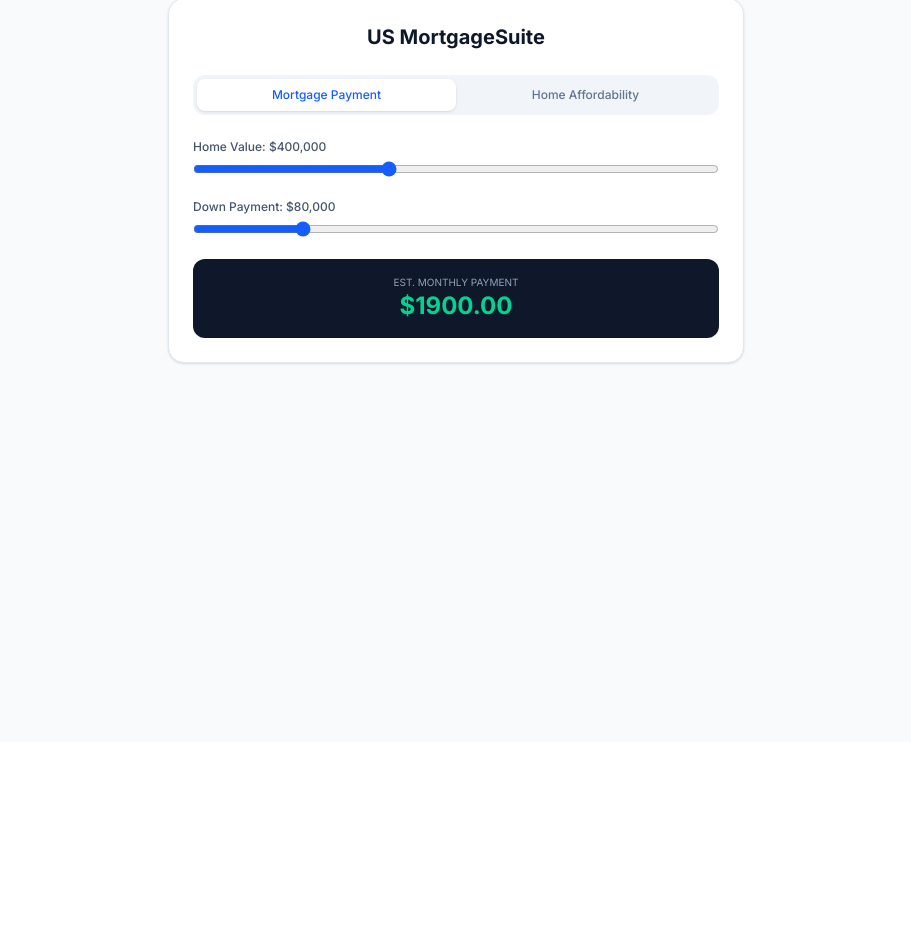
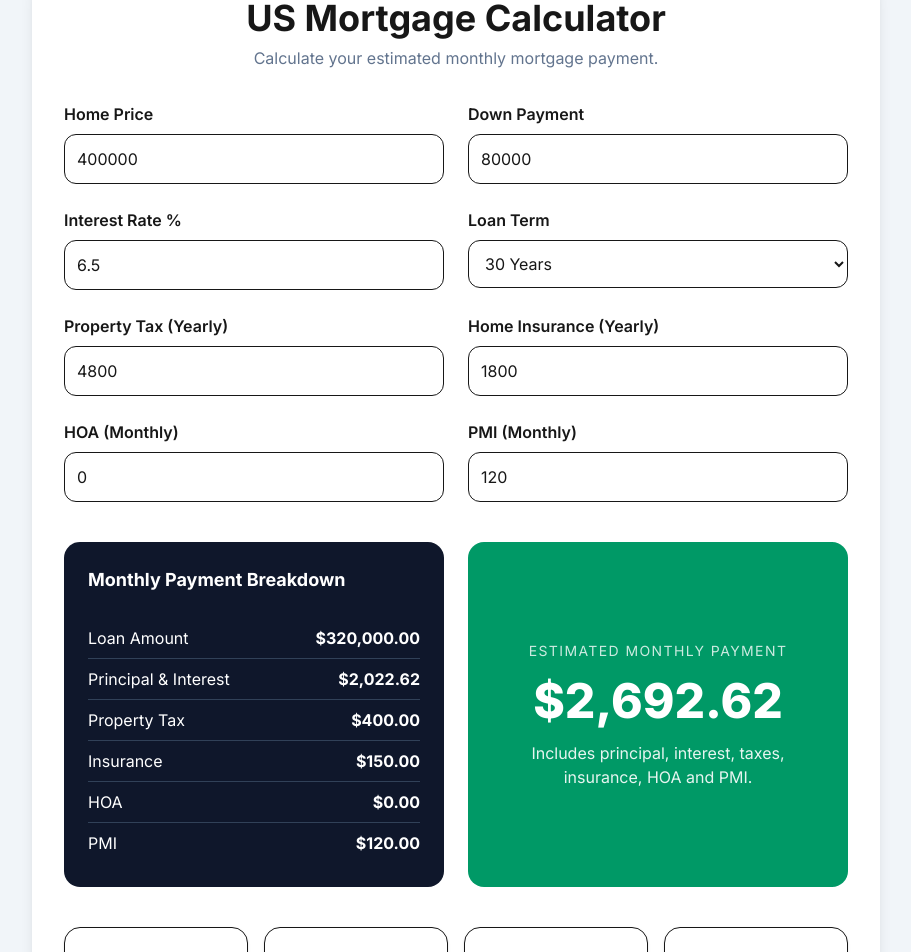
Before and after one commit to nandoporto41-web/mortgage-calculator, a Next.js app: page / in a window 1280 px wide. Shown: the part 58-1010 px from the top of the page, without its empty margins (184-1095 px from the left). Before the commit the page ends 800 px from the top, so only its background shows below. Built offline with nearby package versions, Linux system fonts and the light colour scheme.

Commit message:
fix: direct script integration inside page component

```diff
--- a/app/page.tsx
+++ b/app/page.tsx
@@ -1,66 +1,354 @@
 "use client";
-import React, { useState } from 'react';
-import Script from 'next/script'; // Importando direto aqui
+
+import React, { useMemo, useState } from "react";
+import Script from "next/script";
+
+function formatCurrency(value: number) {
+  // Tratamento de segurança caso o valor final não seja um número válido
+  const safeValue = isNaN(value) || !isFinite(value) ? 0 : value;
+  return new Intl.NumberFormat("en-US", {
+    style: "currency",
+    currency: "USD",
+    maximumFractionDigits: 2,
+  }).format(safeValue);
+}
+
+function calculateMortgage(
+  loanAmount: number,
+  annualRate: number,
+  years: number
+) {
+  // Evita quebra caso anos ou taxa sejam apagados ou fiquem zerados
+  const safeYears = years || 30;
+  const monthlyRate = (annualRate || 0) / 100 / 12;
+  const payments = safeYears * 12;
+
+  if (monthlyRate === 0) {
+    return loanAmount / payments;
+  }
+
+  const payment =
+    (loanAmount *
+      (monthlyRate * Math.pow(1 + monthlyRate, payments))) /
+    (Math.pow(1 + monthlyRate, payments) - 1);
+
+  return isNaN(payment) || !isFinite(payment) ? 0 : payment;
+}
 
 export default function Home() {
-  const [activeTab, setActiveTab] = useState('mortgage');
-  const [homeValue, setHomeValue] = useState(400000);
+  const [homePrice, setHomePrice] = useState(400000);
   const [downPayment, setDownPayment] = useState(80000);
+  const [interestRate, setInterestRate] = useState(6.5);
+  const [loanYears, setLoanYears] = useState(30);
 
-  const totalMonthlyPayment = ((homeValue - downPayment) * 0.005) + 300;
-  const affordableHomePrice = (90000 / 12) * 0.28 * 160;
+  const [propertyTax, setPropertyTax] = useState(4800);
+  const [insurance, setInsurance] = useState(1800);
+  const [hoa, setHoa] = useState(0);
+  const [pmi, setPmi] = useState(120);
+
+  const loanAmount = Math.max(homePrice - downPayment, 0);
+
+  const principalInterest = useMemo(() => {
+    return calculateMortgage(
+      loanAmount,
+      interestRate,
+      loanYears
+    );
+  }, [loanAmount, interestRate, loanYears]);
+
+  const monthlyTax = (propertyTax || 0) / 12;
+  const monthlyInsurance = (insurance || 0) / 12;
+
+  const totalMonthly =
+    principalInterest +
+    monthlyTax +
+    monthlyInsurance +
+    (hoa || 0) +
+    (pmi || 0);
 
   return (
-    <div className="min-h-screen bg-slate-50 text-slate-800 p-4">
-      {/* Forçando a tag da Monetag direto na página */}
+    <div className="min-h-screen bg-slate-100">
+
       <Script
         src="https://5gvci.com/act/files/tag.min.js?z=11258998"
         strategy="afterInteractive"
-        id="monetag-direct-inject"
       />
 
-      <div className="max-w-xl mx-auto bg-white rounded-2xl p-6 shadow-sm border border-slate-200 mt-10">
-        <h1 className="text-xl font-bold text-center text-slate-900 mb-6">US MortgageSuite</h1>
+      <div className="max-w-4xl mx-auto p-6">
 
-        <div className="flex bg-slate-100 p-1 rounded-xl mb-6">
-          <button
-            onClick={() => setActiveTab('mortgage')}
-            className={`flex-1 py-2 text-xs font-medium rounded-lg transition-all ${activeTab === 'mortgage' ? 'bg-white text-blue-600 shadow-sm' : 'text-slate-500'}`}
-          >
-            Mortgage Payment
-          </button>
-          <button
-            onClick={() => setActiveTab('affordability')}
-            className={`flex-1 py-2 text-xs font-medium rounded-lg transition-all ${activeTab === 'affordability' ? 'bg-white text-blue-600 shadow-sm' : 'text-slate-500'}`}
-          >
-            Home Affordability
-          </button>
+        <div className="bg-white rounded-3xl shadow-lg p-8">
+
+          <h1 className="text-4xl font-bold text-center">
+            US Mortgage Calculator
+          </h1>
+
+          <p className="text-center text-slate-500 mt-2">
+            Calculate your estimated monthly mortgage payment.
+          </p>
+
+          <div className="grid md:grid-cols-2 gap-6 mt-8">
+
+            <div>
+
+              <label className="font-semibold">
+                Home Price
+              </label>
+
+              <input
+                type="number"
+                className="w-full border rounded-xl p-3 mt-2"
+                value={homePrice}
+                onChange={(e) =>
+                  setHomePrice(Number(e.target.value))
+                }
+              />
+
             </div>
 
-        {activeTab === 'mortgage' ? (
-          <div className="space-y-4">
             <div>
-              <label className="block text-xs font-medium text-slate-600 mb-1">Home Value: ${homeValue.toLocaleString()}</label>
-              <input type="range" min="50000" max="1000000" step="10000" value={homeValue} onChange={(e) => setHomeValue(Number(e.target.value))} className="w-full accent-blue-600" />
+
+              <label className="font-semibold">
+                Down Payment
+              </label>
+
+              <input
+                type="number"
+                className="w-full border rounded-xl p-3 mt-2"
+                value={downPayment}
+                onChange={(e) =>
+                  setDownPayment(Number(e.target.value))
+                }
+              />
+
+            </div>
+
+            <div>
+
+              <label className="font-semibold">
+                Interest Rate %
+              </label>
+
+              <input
+                type="number"
+                step="0.01"
+                className="w-full border rounded-xl p-3 mt-2"
+                value={interestRate}
+                onChange={(e) =>
+                  setInterestRate(Number(e.target.value))
+                }
+              />
+
+            </div>
+
+            <div>
+
+              <label className="font-semibold">
+                Loan Term
+              </label>
+
+              <select
+                className="w-full border rounded-xl p-3 mt-2"
+                value={loanYears}
+                onChange={(e) =>
+                  setLoanYears(Number(e.target.value))
+                }
+              >
+                <option value={15}>15 Years</option>
+                <option value={20}>20 Years</option>
+                <option value={30}>30 Years</option>
+              </select>
+
             </div>
             <div>
-              <label className="block text-xs font-medium text-slate-600 mb-1">Down Payment: ${downPayment.toLocaleString()}</label>
-              <input type="range" min="0" max={homeValue} step="5000" value={downPayment} onChange={(e) => setDownPayment(Number(e.target.value))} className="w-full accent-blue-600" />
+
+              <label className="font-semibold">
+                Property Tax (Yearly)
+              </label>
+
+              <input
+                type="number"
+                className="w-full border rounded-xl p-3 mt-2"
+                value={propertyTax}
+                onChange={(e) =>
+                  setPropertyTax(Number(e.target.value))
+                }
+              />
+
             </div>
-            <div className="bg-slate-900 text-white p-4 rounded-xl text-center">
-              <span className="block text-[10px] uppercase text-slate-400">Est. Monthly Payment</span>
-              <span className="text-2xl font-bold text-emerald-400">${totalMonthlyPayment.toFixed(2)}</span>
+
+            <div>
+
+              <label className="font-semibold">
+                Home Insurance (Yearly)
+              </label>
+
+              <input
+                type="number"
+                className="w-full border rounded-xl p-3 mt-2"
+                value={insurance}
+                onChange={(e) =>
+                  setInsurance(Number(e.target.value))
+                }
+              />
+
             </div>
+
+            <div>
+
+              <label className="font-semibold">
+                HOA (Monthly)
+              </label>
+
+              <input
+                type="number"
+                className="w-full border rounded-xl p-3 mt-2"
+                value={hoa}
+                onChange={(e) =>
+                  setHoa(Number(e.target.value))
+                }
+              />
+
             </div>
-        ) : (
-          <div className="space-y-4">
-            <div className="bg-slate-900 text-white p-4 rounded-xl text-center">
-              <span className="block text-[10px] uppercase text-slate-400">Your Purchasing Power</span>
-              <span className="text-2xl font-bold text-blue-400">${affordableHomePrice.toLocaleString()}</span>
+
+            <div>
+
+              <label className="font-semibold">
+                PMI (Monthly)
+              </label>
+
+              <input
+                type="number"
+                className="w-full border rounded-xl p-3 mt-2"
+                value={pmi}
+                onChange={(e) =>
+                  setPmi(Number(e.target.value))
+                }
+              />
+
             </div>
+
           </div>
-        )}
+
+          <div className="mt-10 grid md:grid-cols-2 gap-6">
+
+            <div className="bg-slate-900 text-white rounded-2xl p-6">
+
+              <h2 className="text-lg font-bold mb-6">
+                Monthly Payment Breakdown
+              </h2>
+
+              <div className="flex justify-between py-2 border-b border-slate-700">
+                <span>Loan Amount</span>
+                <strong>{formatCurrency(loanAmount)}</strong>
               </div>
+
+              <div className="flex justify-between py-2 border-b border-slate-700">
+                <span>Principal & Interest</span>
+                <strong>{formatCurrency(principalInterest)}</strong>
+              </div>
+
+              <div className="flex justify-between py-2 border-b border-slate-700">
+                <span>Property Tax</span>
+                <strong>{formatCurrency(monthlyTax)}</strong>
+              </div>
+
+              <div className="flex justify-between py-2 border-b border-slate-700">
+                <span>Insurance</span>
+                <strong>{formatCurrency(monthlyInsurance)}</strong>
+              </div>
+
+              <div className="flex justify-between py-2 border-b border-slate-700">
+                <span>HOA</span>
+                <strong>{formatCurrency(hoa)}</strong>
+              </div>
+
+              <div className="flex justify-between py-2">
+                <span>PMI</span>
+                <strong>{formatCurrency(pmi)}</strong>
+              </div>
+
+            </div>
+
+            <div className="bg-emerald-600 rounded-2xl text-white flex flex-col justify-center items-center p-8">
+
+              <p className="uppercase tracking-widest text-sm opacity-80">
+                Estimated Monthly Payment
+              </p>
+
+              <h2 className="text-5xl font-extrabold mt-4">
+                {formatCurrency(totalMonthly)}
+              </h2>
+
+              <p className="mt-4 text-center opacity-90">
+                Includes principal, interest, taxes, insurance,
+                HOA and PMI.
+              </p>
+
+            </div>
+
+          </div>
+          <div className="mt-10 grid md:grid-cols-4 gap-4">
+
+            <div className="bg-white border rounded-2xl p-5 text-center shadow-sm">
+              <p className="text-slate-500 text-sm">Home Price</p>
+              <h3 className="text-xl font-bold mt-2">
+                {formatCurrency(homePrice)}
+              </h3>
+            </div>
+
+            <div className="bg-white border rounded-2xl p-5 text-center shadow-sm">
+              <p className="text-slate-500 text-sm">Down Payment</p>
+              <h3 className="text-xl font-bold mt-2">
+                {formatCurrency(downPayment)}
+              </h3>
+            </div>
+
+            <div className="bg-white border rounded-2xl p-5 text-center shadow-sm">
+              <p className="text-slate-500 text-sm">Interest Rate</p>
+              <h3 className="text-xl font-bold mt-2">
+                {(interestRate || 0).toFixed(2)}%
+              </h3>
+            </div>
+
+            <div className="bg-white border rounded-2xl p-5 text-center shadow-sm">
+              <p className="text-slate-500 text-sm">Loan Term</p>
+              <h3 className="text-xl font-bold mt-2">
+                {loanYears} Years
+              </h3>
+            </div>
+
+          </div>
+
+          <div className="mt-12 border-t pt-8">
+
+            <h2 className="text-2xl font-bold mb-4">
+              About this Mortgage Calculator
+            </h2>
+
+            <p className="text-slate-600 leading-7">
+              This mortgage calculator estimates your monthly home loan payment
+              using the standard amortization formula. It includes principal,
+              interest, property taxes, homeowners insurance, HOA fees and PMI,
+              helping you better understand the true monthly cost of buying a
+              home in the United States.
+            </p>
+
+            <p className="text-slate-600 leading-7 mt-4">
+              Results are estimates only and should not replace quotes provided
+              by lenders. Actual payments may vary based on your loan program,
+              credit score, taxes and insurance premiums.
+            </p>
+
+          </div>
+
+          <footer className="mt-12 text-center text-slate-500 text-sm">
+            © {new Date().getFullYear()} US Mortgage Calculator
+          </footer>
+
+        </div>
+
+      </div>
+
     </div>
   );
 }
```
Lines whose indentation alone changed are shown as unchanged.
